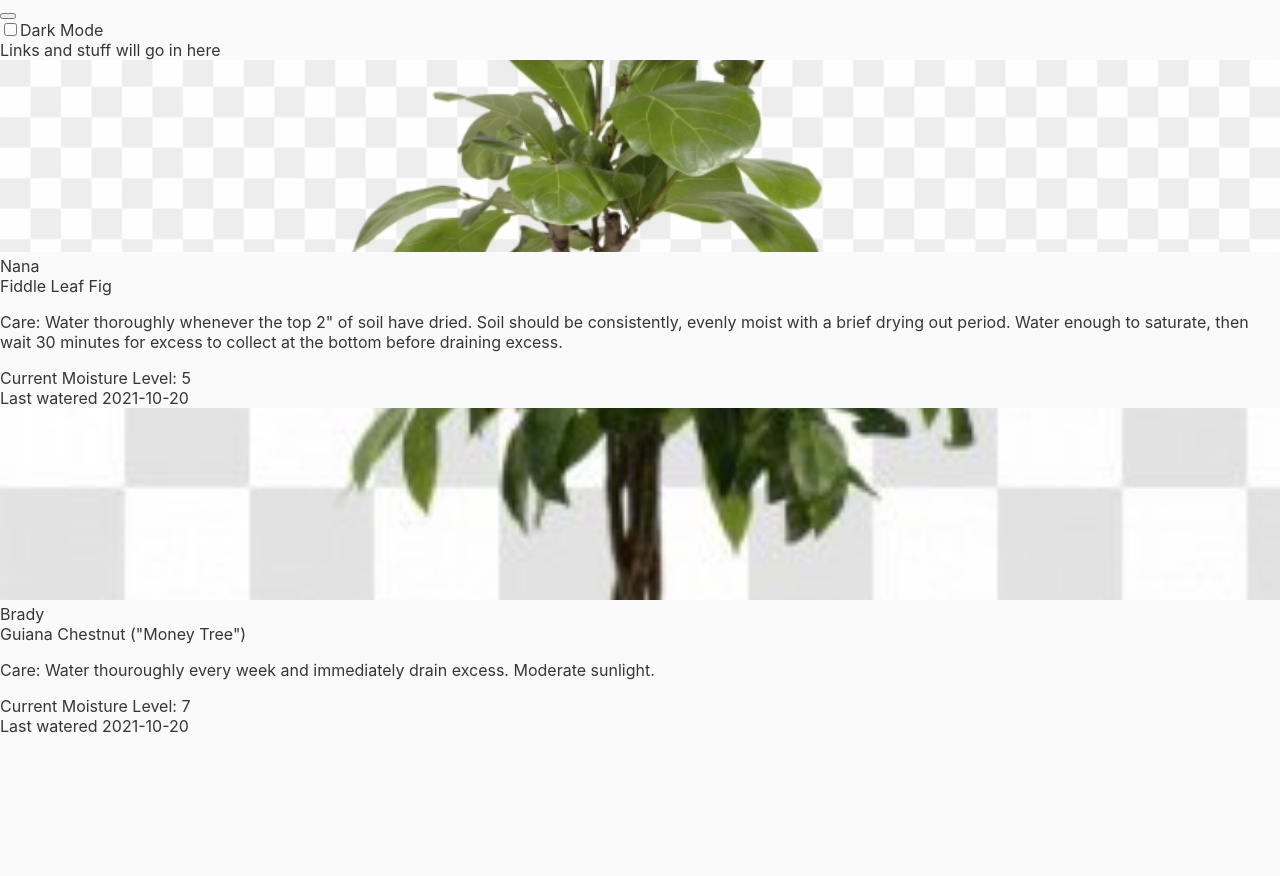
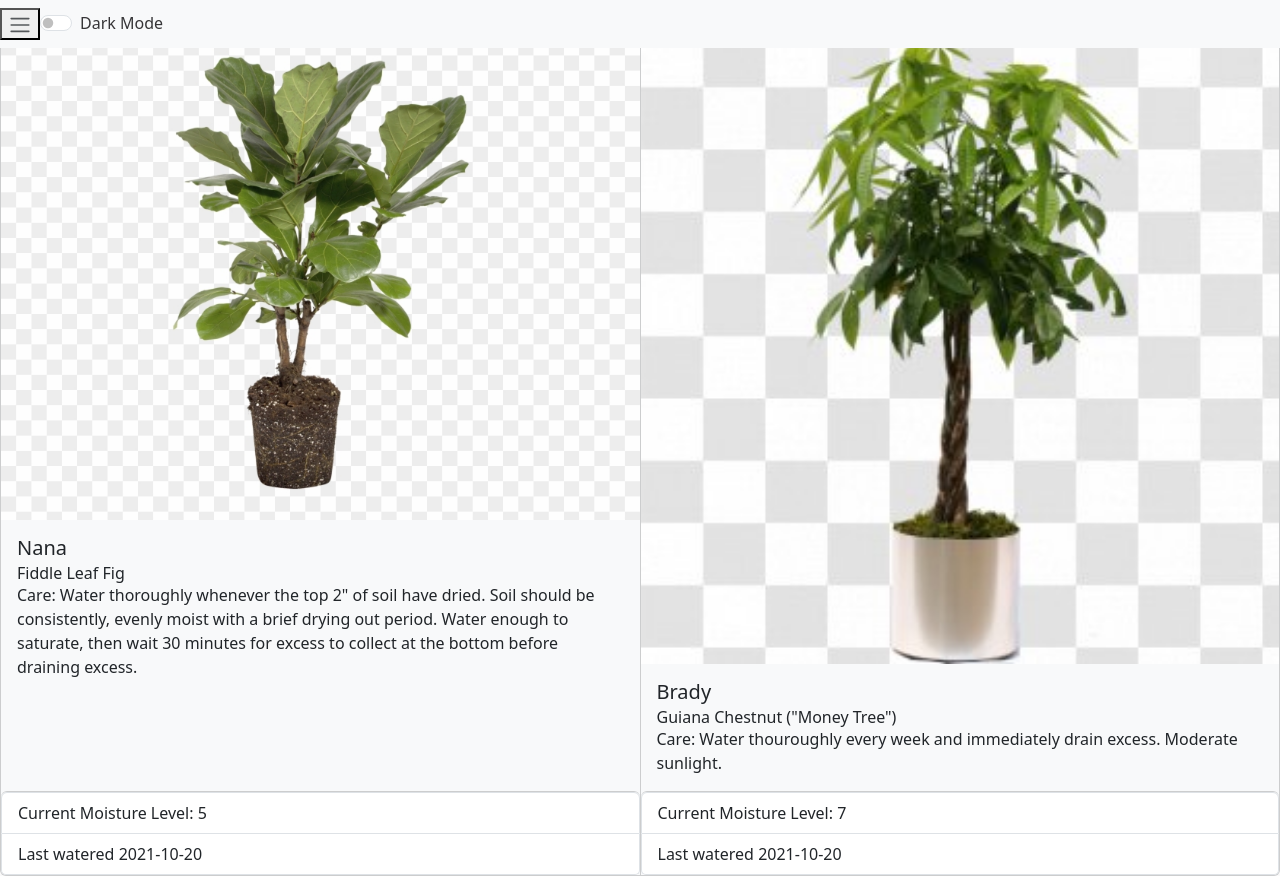
Before and after one commit to pallen007/HomeMonitor, a React (Create React App) app in the folder home-monitor-ui/: page /home in a window 1280 px wide. Before the commit the page ends 800 px from the top, so only its background shows below. Built offline with nearby package versions, Linux system fonts and the light colour scheme.

Commit message:
Adding bootstrap styles

```diff
--- a/home-monitor-ui/src/components/navigation/navbar.js
+++ b/home-monitor-ui/src/components/navigation/navbar.js
@@ -25,10 +25,10 @@ function NavigationBar(props) {
                     <span className="navbar-toggler-icon" />
                 </button>
                 <Form inline>
-                    <Form.Check checked={themeSwitch === 'dark'} type="switch" id="darkmode-switch" label="Dark Mode" onChange={props.changeTheme} readonly/>
+                    <Form.Check checked={themeSwitch === 'dark'} type="switch" id="darkmode-switch" label="Dark Mode" onChange={props.changeTheme} readOnly/>
                 </Form>
             </Navbar>
-            <nav id="sideBar">
+            <nav id="sidebar">
                 <div>
                     Links and stuff will go in here
                 </div>
--- a/home-monitor-ui/src/components/plants/plant.css
+++ b/home-monitor-ui/src/components/plants/plant.css
@@ -1,5 +1,5 @@
 .card-img-top {
-    width: 100%;
+    width: auto;
     height: 15vw;
     object-fit: cover;
 }
--- a/home-monitor-ui/src/components/plants/plant.js
+++ b/home-monitor-ui/src/components/plants/plant.js
@@ -5,7 +5,7 @@ import './plant.css'
 function Plant(props) {
   return (
     <Card bg={props.theme} key={props.index}>
-      <Card.Img variant="top" src={`${process.env.PUBLIC_URL}/${props.details.plantImage}`} className="img-fluid" />
+      <Card.Img variant="top" src={`${process.env.PUBLIC_URL}/${props.details.plantImage}`} className="img-fluid"/>
       <Card.Body>
         <Card.Title>{props.details.nickName}</Card.Title>
         <Card.Subtitle>{props.details.realName}</Card.Subtitle>
--- a/home-monitor-ui/src/index.js
+++ b/home-monitor-ui/src/index.js
@@ -3,6 +3,7 @@ import ReactDOM from 'react-dom';
 import './index.css';
 import App from './App';
 import reportWebVitals from './reportWebVitals';
+import 'bootstrap/dist/css/bootstrap.min.css';
 
 ReactDOM.render(
   <React.StrictMode>
```
